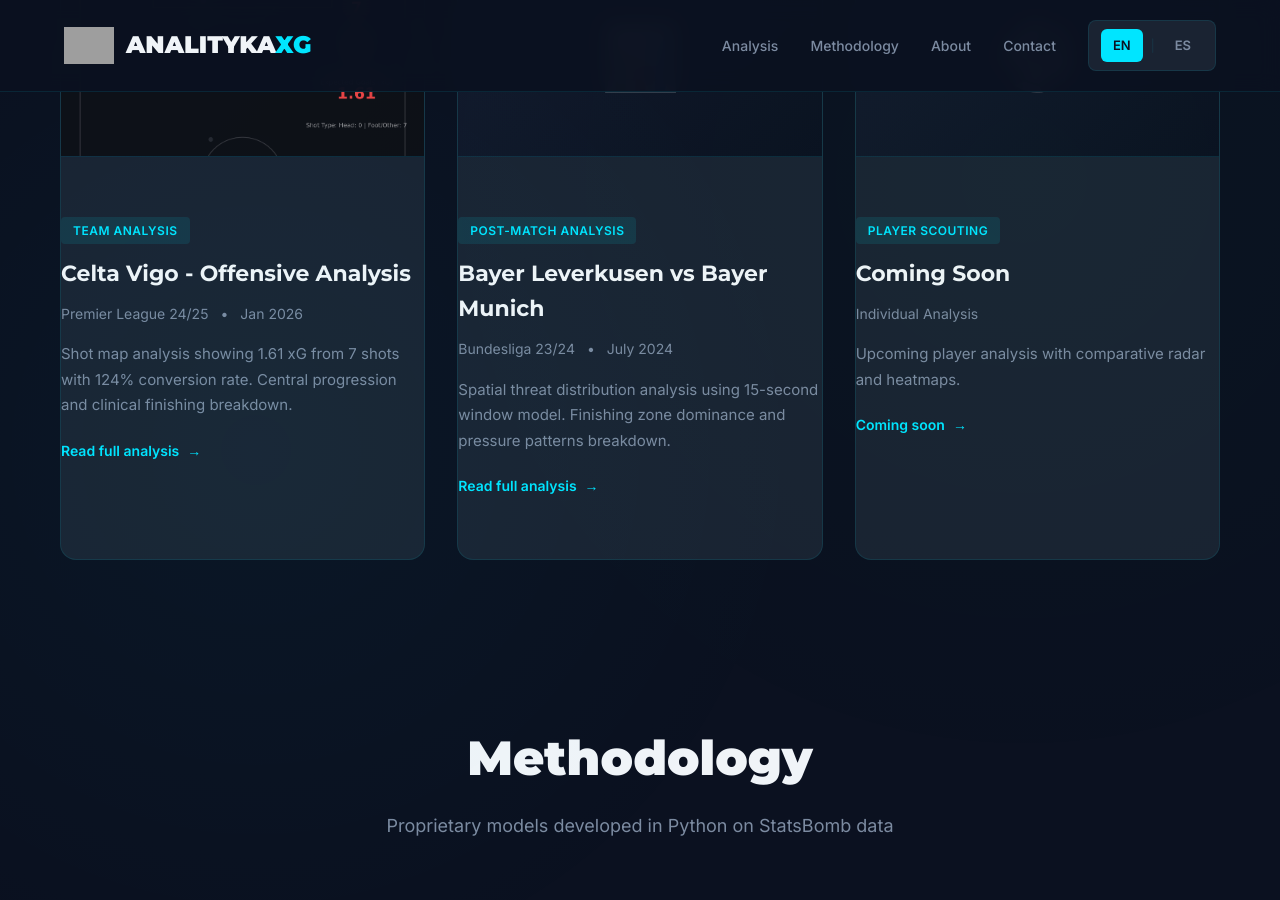
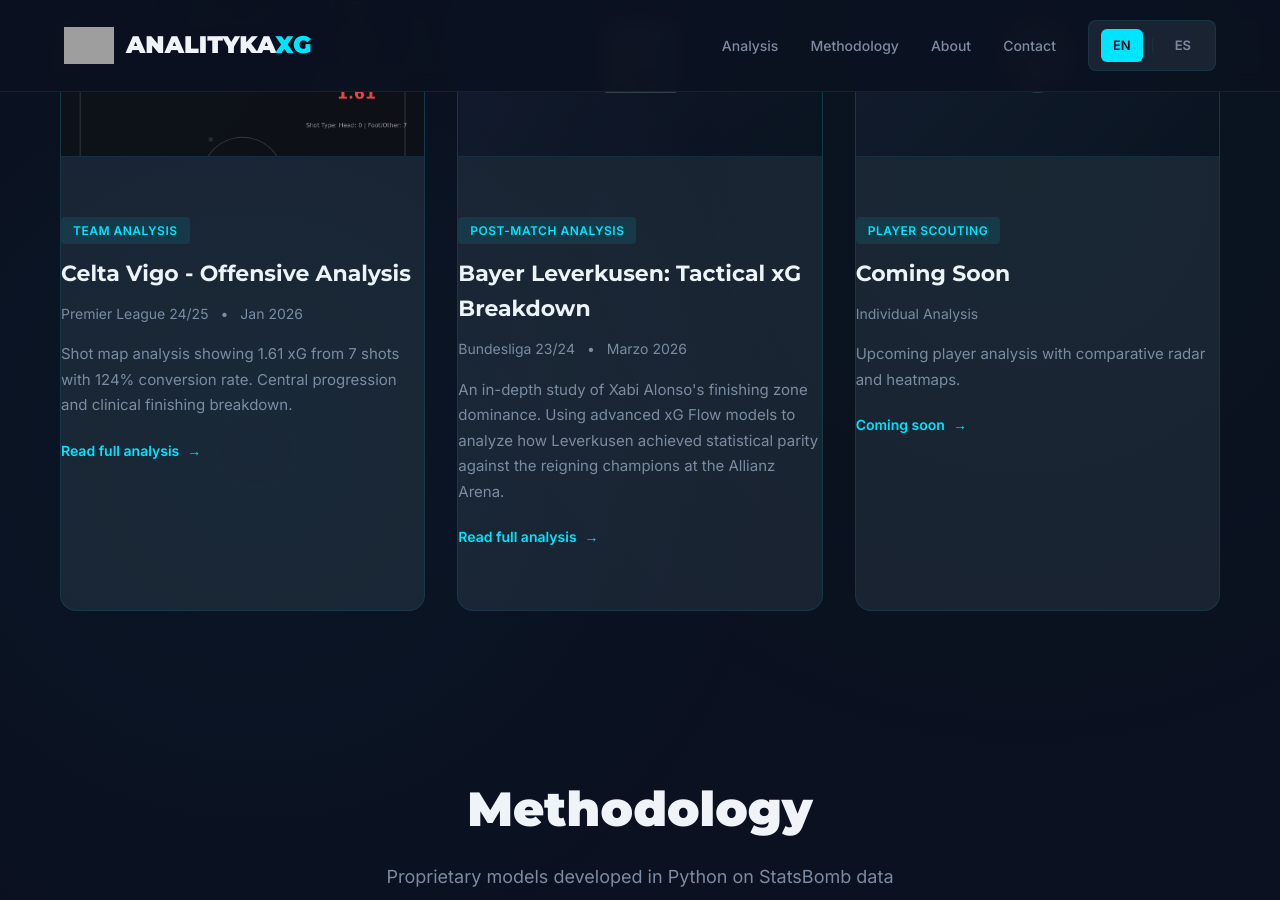
Before and after one commit to Fiallos77/analitykaXG, a Jekyll site: the page built from index.md, in a window 1280 px wide and 900 px high, scrolled down 1518 px. Built offline with Jekyll 4.4.1, drawn with Linux system fonts in a browser that asks for light colours; grey boxes are pictures that could not be loaded.

Commit message:
Revise report card for Bayer Leverkusen match
Updated match report details for Bayer Leverkusen vs Bayern Munich.

```diff
--- a/index.md
+++ b/index.md
@@ -73,22 +73,21 @@ lang: en
                 </span>
             </div>
         </a>
-        <!-- Card 2: Argentina vs Ecuador  -->
+        <!-- Card 2: Bayer vs Leverkusen  -->
         <a href="{{ site.baseurl }}/reports/BayerLeverkusenvsBayernMunich" class="report-card">
             <div class="report-thumbnail">
                 <div style="font-size: 64px; color: var(--accent-cyan); opacity: 0.3;">📊</div>
             </div>
             <div class="report-content">
                 <span class="report-tag">Post-Match Analysis</span>
-                <h3>Bayer Leverkusen vs Bayer Munich </h3>
+                <h3>Bayer Leverkusen: Tactical xG Breakdown</h3>
                 <div class="report-meta">
                     <span>Bundesliga 23/24</span>
                     <span>•</span>
-                    <span>July 2024</span>
+                    <span>Marzo 2026</span>
                 </div>
                 <p class="report-excerpt">
-                    Spatial threat distribution analysis using 15-second window model.
-                    Finishing zone dominance and pressure patterns breakdown.
+                    An in-depth study of Xabi Alonso's finishing zone dominance. Using advanced xG Flow models to analyze how Leverkusen achieved statistical parity against the reigning champions at the Allianz Arena.
                 </p>
                 <span class="report-link">
                     Read full analysis
```
